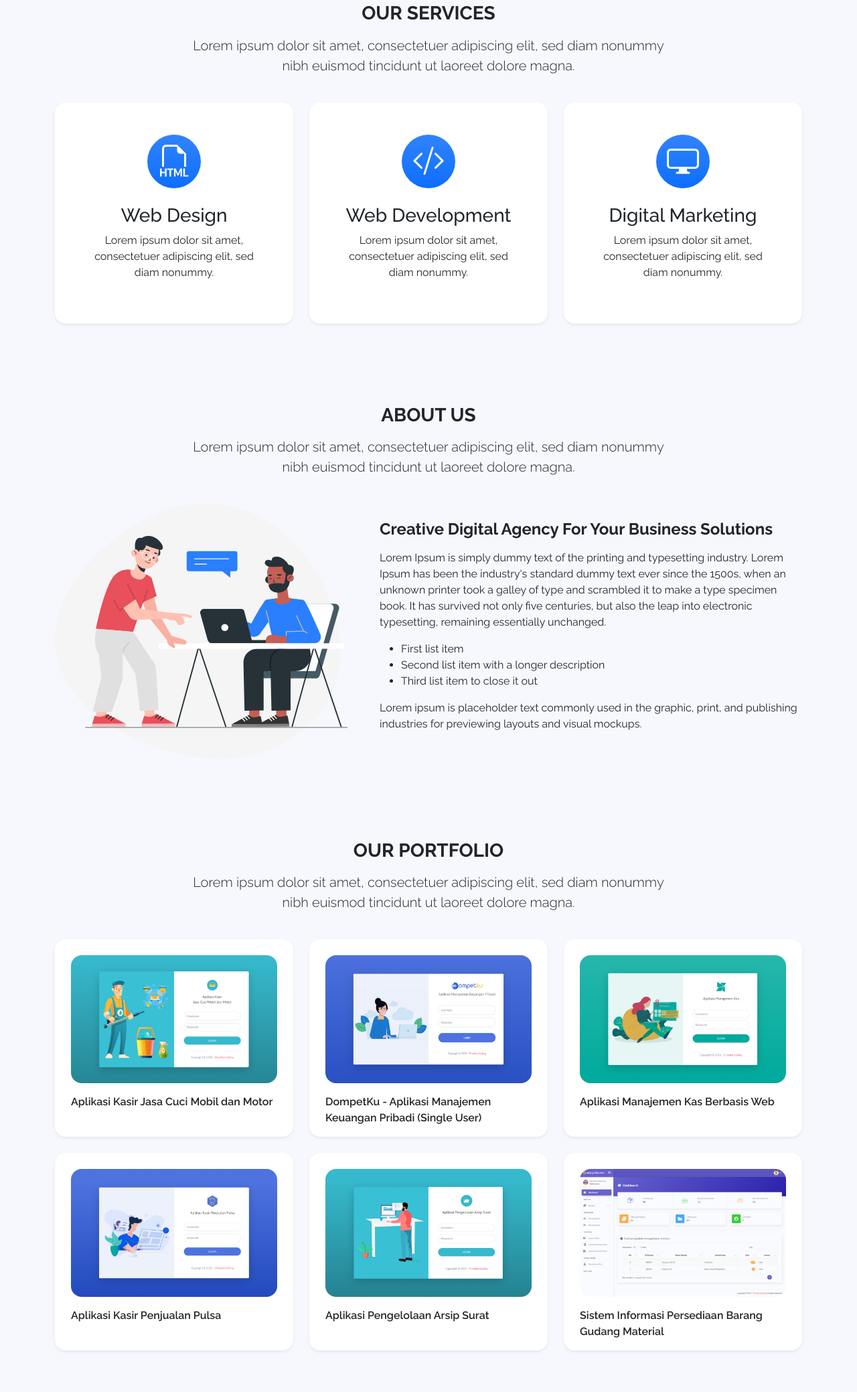
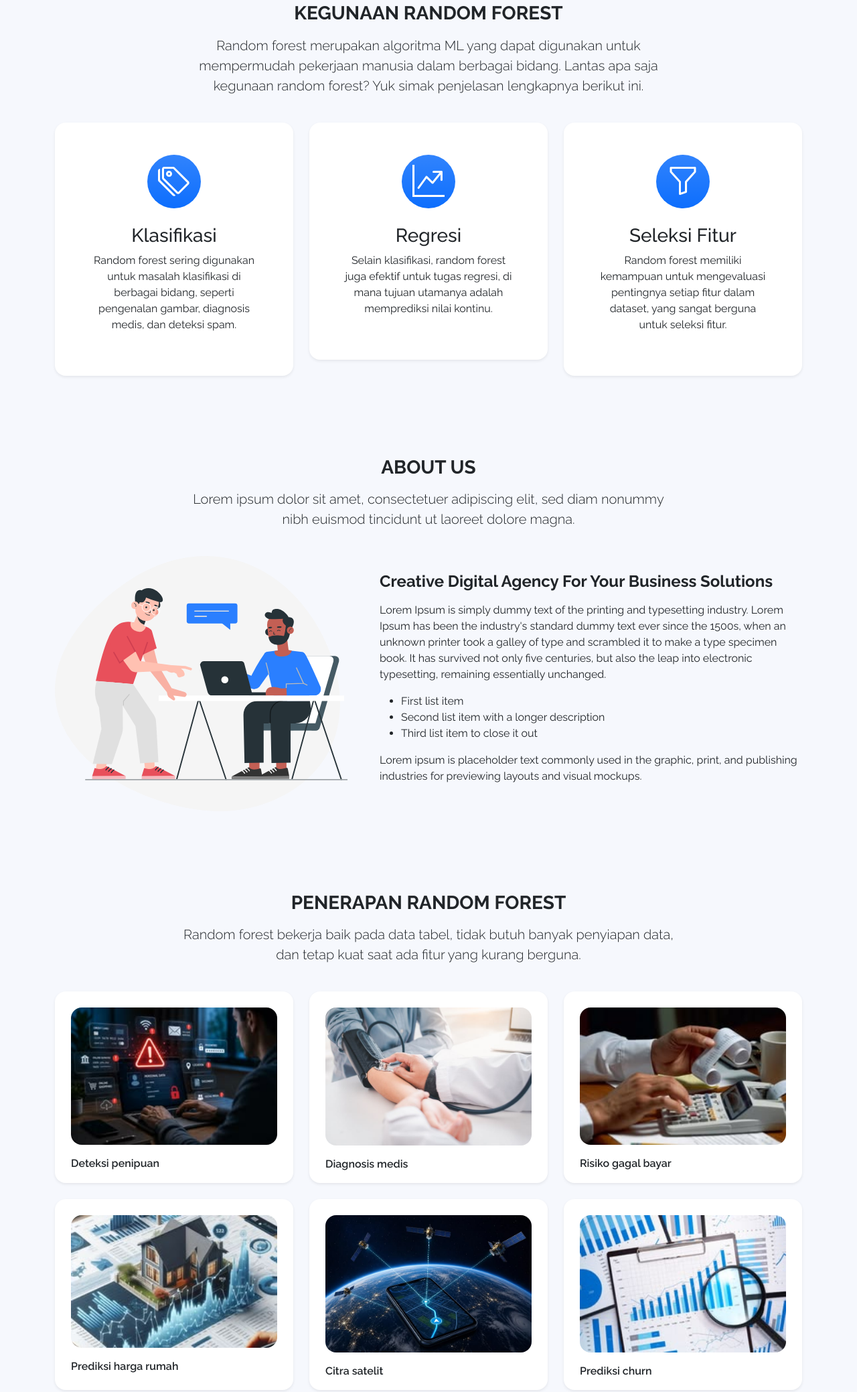
Before and after one commit to jauharahmad/Belajar-Project-Remote, a plain HTML site: page index.html in a window 1280 px wide. Shown: the part 603-2681 px from the top of the page at 67% size. Drawn offline with nearby package versions, Linux system fonts and the light colour scheme.

Commit message:
update kegunaan & penerapan

```diff
--- a/index.html
+++ b/index.html
@@ -99,8 +99,8 @@
         <div id="services" class="container text-center py-5">
             <div class="row">
                 <div class="col-lg-8 mx-auto">
-                    <h3 class="fw-bold lh-2 mb-3">OUR SERVICES</h3>
-                    <p class="lead">Lorem ipsum dolor sit amet, consectetuer adipiscing elit, sed diam nonummy nibh euismod tincidunt ut laoreet dolore magna.</p>
+                    <h3 class="fw-bold lh-2 mb-3">KEGUNAAN RANDOM FOREST</h3>
+                    <p class="lead">Random forest merupakan algoritma ML yang dapat digunakan untuk mempermudah pekerjaan manusia dalam berbagai bidang. Lantas apa saja kegunaan random forest? Yuk simak penjelasan lengkapnya berikut ini.</p>
                 </div>
             </div>
 
@@ -109,10 +109,10 @@
                     <div class="card border-0 rounded-4 shadow-sm">
                         <div class="card-body p-3 p-sm-5">
                             <div class="feature-icon-1 bg-primary bg-gradient mb-4">
-                                <i class="bi-filetype-html"></i>
+                                <i class="bi-tags"></i>
                             </div>
-                            <h3>Web Design</h3>
-                            <p>Lorem ipsum dolor sit amet, consectetuer adipiscing elit, sed diam nonummy.</p>
+                            <h3>Klasifikasi</h3>
+                            <p>Random forest sering digunakan untuk masalah klasifikasi di berbagai bidang, seperti pengenalan gambar, diagnosis medis, dan deteksi spam.</p>
                         </div>
                     </div>
                 </div>
@@ -120,10 +120,10 @@
                     <div class="card border-0 rounded-4 shadow-sm">
                         <div class="card-body p-3 p-sm-5">
                             <div class="feature-icon-1 bg-primary bg-gradient mb-4">
-                                <i class="bi-code-slash"></i>
+                                <i class="bi-graph-up-arrow"></i>
                             </div>
-                            <h3>Web Development</h3>
-                            <p>Lorem ipsum dolor sit amet, consectetuer adipiscing elit, sed diam nonummy.</p>
+                            <h3>Regresi</h3>
+                            <p>Selain klasifikasi, random forest juga efektif untuk tugas regresi, di mana tujuan utamanya adalah memprediksi nilai kontinu.</p>
                         </div>
                     </div>
                 </div>
@@ -131,10 +131,10 @@
                     <div class="card border-0 rounded-4 shadow-sm">
                         <div class="card-body p-3 p-sm-5">
                             <div class="feature-icon-1 bg-primary bg-gradient mb-4">
-                                <i class="bi-display"></i>
+                                <i class="bi-funnel"></i>
                             </div>
-                            <h3>Digital Marketing</h3>
-                            <p>Lorem ipsum dolor sit amet, consectetuer adipiscing elit, sed diam nonummy.</p>
+                            <h3>Seleksi Fitur</h3>
+                            <p>Random forest memiliki kemampuan untuk mengevaluasi pentingnya setiap fitur dalam dataset, yang sangat berguna untuk seleksi fitur.</p>
                         </div>
                     </div>
                 </div>
@@ -171,8 +171,8 @@
         <div id="portfolio" class="container text-center py-5">
             <div class="row">
                 <div class="col-lg-8 mx-auto">
-                    <h3 class="fw-bold lh-2 mb-3">OUR PORTFOLIO</h3>
-                    <p class="lead">Lorem ipsum dolor sit amet, consectetuer adipiscing elit, sed diam nonummy nibh euismod tincidunt ut laoreet dolore magna.</p>
+                    <h3 class="fw-bold lh-2 mb-3">PENERAPAN RANDOM FOREST</h3>
+                    <p class="lead">Random forest bekerja baik pada data tabel, tidak butuh banyak penyiapan data, dan tetap kuat saat ada fitur yang kurang berguna.</p>
                 </div>
             </div>
 
@@ -181,11 +181,11 @@
                     <div class="card h-100 border-0 rounded-4 shadow-sm">
                         <div class="card-body p-4 pb-0">
                             <div class="mb-3">
-                                <a href="https://pustakakoding.com/project-php-detail-aplikasi-kasir-jasa-cuci-mobil-dan-motor" target="_blank">
-                                    <img src="assets/img/portfolio/pustakakoding-aplikasi-kasir-jasa-cuci-mobil-dan-motor.jpg" alt="Portfolio" class="card-img-top img-fluid rounded-4">
+                                <a href="https://www.ibm.com/id-id/think/topics/random-forest" target="_blank">
+                                    <img src="assets/img/portfolio/penerapan1.jpg" alt="Portfolio" class="card-img-top img-fluid rounded-4">
                                 </a>
                             </div>
-                            <p class="fw-semibold">Aplikasi Kasir Jasa Cuci Mobil dan Motor</p>
+                            <p class="fw-semibold">Deteksi penipuan</p>
                         </div>
                     </div>
                 </div>
@@ -193,11 +193,11 @@
                     <div class="card h-100 border-0 rounded-4 shadow-sm">
                         <div class="card-body p-4 pb-0">
                             <div class="mb-3">
-                                <a href="https://pustakakoding.com/project-php-detail-aplikasi-manajemen-keuangan-pribadi-single-user" target="_blank">
-                                    <img src="assets/img/portfolio/pustakakoding-aplikasi-manajemen-keuangan-pribadi-single-user.jpg" alt="Portfolio" class="card-img-top img-fluid rounded-4">
+                                <a href="https://www.ibm.com/id-id/think/topics/random-forest" target="_blank">
+                                    <img src="assets/img/portfolio/penerapan2.jpg" alt="Portfolio" class="card-img-top img-fluid rounded-4">
                                 </a>
                             </div>
-                            <p class="fw-semibold">DompetKu - Aplikasi Manajemen Keuangan Pribadi (Single User)</p>
+                            <p class="fw-semibold">Diagnosis medis</p>
                         </div>
                     </div>
                 </div>
@@ -205,11 +205,11 @@
                     <div class="card h-100 border-0 rounded-4 shadow-sm">
                         <div class="card-body p-4 pb-0">
                             <div class="mb-3">
-                                <a href="https://pustakakoding.com/project-php-detail-aplikasi-manajemen-kas-berbasis-web" target="_blank">
-                                    <img src="assets/img/portfolio/pustakakoding-aplikasi-manajemen-kas-berbasis-web.jpg" alt="Portfolio" class="card-img-top img-fluid rounded-4">
+                                <a href="https://www.ibm.com/id-id/think/topics/random-forest" target="_blank">
+                                    <img src="assets/img/portfolio/penerapan3.jpg" alt="Portfolio" class="card-img-top img-fluid rounded-4">
                                 </a>
                             </div>
-                            <p class="fw-semibold">Aplikasi Manajemen Kas Berbasis Web</p>
+                            <p class="fw-semibold">Risiko gagal bayar</p>
                         </div>
                     </div>
                 </div>
@@ -217,11 +217,11 @@
                     <div class="card h-100 border-0 rounded-4 shadow-sm">
                         <div class="card-body p-4 pb-0">
                             <div class="mb-3">
-                                <a href="https://pustakakoding.com/project-php-detail-aplikasi-kasir-penjualan-pulsa" target="_blank">
-                                    <img src="assets/img/portfolio/pustakakoding-aplikasi-kasir-penjualan-pulsa.jpg" alt="Portfolio" class="card-img-top img-fluid rounded-4">
+                                <a href="https://www.ibm.com/id-id/think/topics/random-forest" target="_blank">
+                                    <img src="assets/img/portfolio/penerapan4.jpg" alt="Portfolio" class="card-img-top img-fluid rounded-4">
                                 </a>
                             </div>
-                            <p class="fw-semibold">Aplikasi Kasir Penjualan Pulsa</p>
+                            <p class="fw-semibold">Prediksi harga rumah</p>
                         </div>
                     </div>
                 </div>
@@ -229,11 +229,11 @@
                     <div class="card h-100 border-0 rounded-4 shadow-sm">
                         <div class="card-body p-4 pb-0">
                             <div class="mb-3">
-                                <a href="https://pustakakoding.com/project-php-detail-aplikasi-pengelolaan-arsip-surat" target="_blank">
-                                    <img src="assets/img/portfolio/pustakakoding-aplikasi-pengelolaan-arsip-surat.jpg" alt="Portfolio" class="card-img-top img-fluid rounded-4">
+                                <a href="https://www.ibm.com/id-id/think/topics/random-forest" target="_blank">
+                                    <img src="assets/img/portfolio/penerapan5.jpg" alt="Portfolio" class="card-img-top img-fluid rounded-4">
                                 </a>
                             </div>
-                            <p class="fw-semibold">Aplikasi Pengelolaan Arsip Surat</p>
+                            <p class="fw-semibold">Citra satelit</p>
                         </div>
                     </div>
                 </div>
@@ -241,11 +241,11 @@
                     <div class="card h-100 border-0 rounded-4 shadow-sm">
                         <div class="card-body p-4 pb-0">
                             <div class="mb-3">
-                                <a href="https://pustakakoding.com/project-php-detail-sistem-informasi-persediaan-barang-gudang-material" target="_blank">
-                                    <img src="assets/img/portfolio/pustakakoding-sistem-informasi-persediaan-barang-gudang-material.jpg" alt="Portfolio" class="card-img-top img-fluid rounded-4">
+                                <a href="https://www.ibm.com/id-id/think/topics/random-forest" target="_blank">
+                                    <img src="assets/img/portfolio/penerapan6.jpg" alt="Portfolio" class="card-img-top img-fluid rounded-4">
                                 </a>
                             </div>
-                            <p class="fw-semibold">Sistem Informasi Persediaan Barang Gudang Material</p>
+                            <p class="fw-semibold">Prediksi churn</p>
                         </div>
                     </div>
                 </div>
```
Also changed, not shown: assets/img/portfolio/penerapan1.jpg (added), assets/img/portfolio/penerapan2.jpg (added), assets/img/portfolio/penerapan3.jpg (added), assets/img/portfolio/penerapan4.jpg (added), assets/img/portfolio/penerapan5.jpg (added), assets/img/portfolio/penerapan6.jpg (added).
